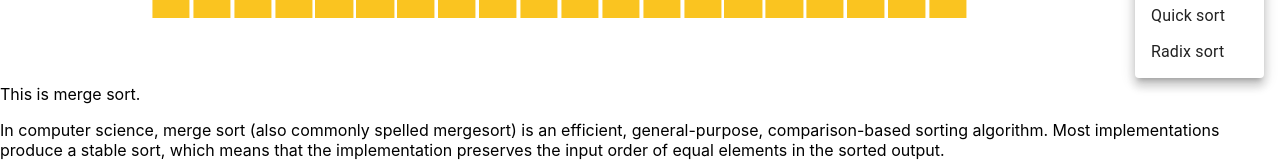
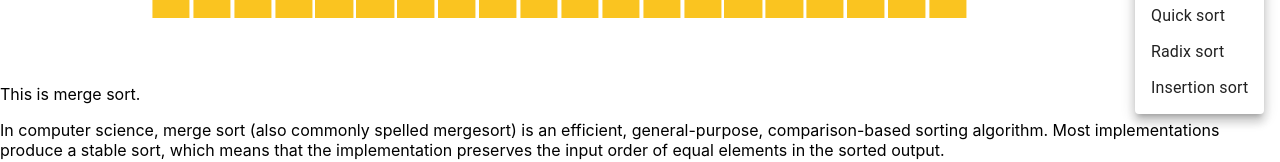
Before and after one commit to arkossyborbala/project_2023, a React (Create React App) app: page / in a window 1280 px wide. Both pictures are taken after a click on the element "Bubble sort". Shown: the part 501-663 px from the top of the page. Built offline with nearby package versions, Linux system fonts and the light colour scheme.

Commit message:
radix and insertion done

```diff
--- a/src/components/Sorting/SortingVisualizer.js
+++ b/src/components/Sorting/SortingVisualizer.js
@@ -10,6 +10,8 @@ import MenuItem from '@mui/material/MenuItem';
 import BubbleSort from './algorithms/bubbleSort';
 import MergeSort from './algorithms/mergeSort';
 import QuickSort from './algorithms/quickSort';
+import RadixSort from './algorithms/radixSort';
+import InsertionSort from './algorithms/insertionSort.js'
 
 
 function SortingVisualizer({length = 20}) {
@@ -73,6 +75,12 @@ function SortingVisualizer({length = 20}) {
         else if(algorithm === 'quickSort'){
             QuickSort(values, setValues, setNumYellow, setActiveIndex, 200)
         }
+        else if(algorithm === 'radixSort'){
+            RadixSort(values, setValues, setNumYellow, setActiveIndex, 1000)
+        }
+        else if(algorithm === 'insertionSort'){
+            InsertionSort(values, setValues, setNumYellow, setActiveIndex, 1000)
+        }
     }
 
     return (
@@ -116,6 +124,7 @@ function SortingVisualizer({length = 20}) {
                       <MenuItem value={'mergeSort'}>Merge sort</MenuItem>
                       <MenuItem value={'quickSort'}>Quick sort</MenuItem>
                       <MenuItem value={'radixSort'}>Radix sort</MenuItem>
+                      <MenuItem value={'insertionSort'}>Insertion sort</MenuItem>
                     </Select>
                 </FormControl>
                 <Button variant="contained" sx={'max-height:50px'} onClick={handleSortClick}>Sort</Button>
--- /dev/null
+++ b/src/components/Sorting/algorithms/insertionSort.js
@@ -0,0 +1,29 @@
+function delay(milliseconds) {
+    return new Promise(resolve => {
+        setTimeout(resolve, milliseconds);
+    });
+}
+
+async function InsertionSort(arr, arraySetter, highlightOne, sleepTime) {
+    const len = arr.length;
+
+    for (let i = 1; i < len; i++) {
+        const key = arr[i];
+        let j = i - 1;
+
+        while (j >= 0 && arr[j] > key) {
+            highlightOne(j + 1);
+            await delay(sleepTime);
+
+            arr[j + 1] = arr[j];
+            arraySetter([...arr]);
+
+            j--;
+        }
+
+        arr[j + 1] = key;
+        arraySetter([...arr]);
+    }
+}
+
+export default InsertionSort;
--- /dev/null
+++ b/src/components/Sorting/algorithms/radixSort.js
@@ -0,0 +1,29 @@
+function delay(milliseconds) {
+    return new Promise(resolve => {
+        setTimeout(resolve, milliseconds);
+    });
+}
+
+async function RadixSort(arr, arraySetter, highlightOne, sleepTime) {
+    const maxDigitCount = Math.max(...arr).toString().length;
+
+    for (let digitPlace = 0; digitPlace < maxDigitCount; digitPlace++) {
+        const buckets = Array(10).fill().map(() => []);
+
+        for (let i = 0; i < arr.length; i++) {
+            const digit = Math.floor(arr[i] / Math.pow(10, digitPlace)) % 10;
+            buckets[digit].push(arr[i]);
+            await delay(sleepTime);
+        }
+
+        arr = buckets.flat();
+        arraySetter([...arr]);
+
+        for (let i = 0; i < 10; i++) {
+            highlightOne(i); // Highlight each bucket
+            await delay(sleepTime);
+        }
+    }
+}
+
+export default RadixSort;
```
